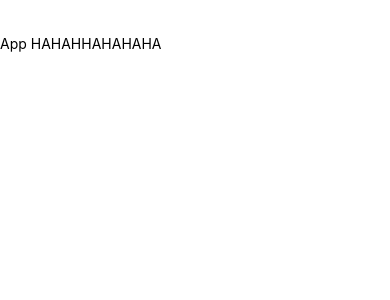
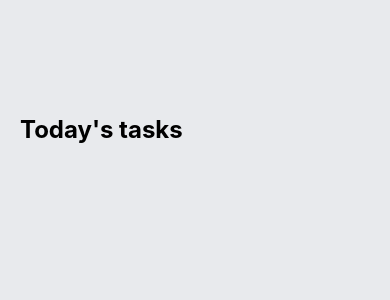
Before and after one commit to GanibegovicIsmail/done-with-it, a React Native app: screen / in a window 390 px wide. Shown: the top 300 px of the page. Built offline with nearby package versions, Linux system fonts and the light colour scheme.

Commit message:
feat: title setup

```diff
--- a/App.js
+++ b/App.js
@@ -4,7 +4,16 @@
 export default function App() {
     return (
       <View style={styles.container}>
-        <Text>App HAHAHHAHAHAHA</Text>
+
+        {/* Todays tasks */}
+        <View style={styles.taskWrapper}>
+        <Text style={styles.sectionTitle}>Today's tasks</Text>
+        </View>
+
+      <View style={styles.items}>
+      {/* This is where the tasks will be */}
+      </View>
+
       </View>
     )
 }
@@ -13,6 +22,17 @@
   container:{
     paddingTop: 35,
     flex:1,
-    backgroundColor: '#fff'
+    backgroundColor: '#E8EAED'
+  },
+  taskWrapper:{
+   paddingTop: 80,
+   paddingHorizontal: 20,
+  },
+  sectionTitle:{
+   fontSize: 24,
+   fontWeight: 'bold'
+  },
+  items:{
+
   }
 })
```
